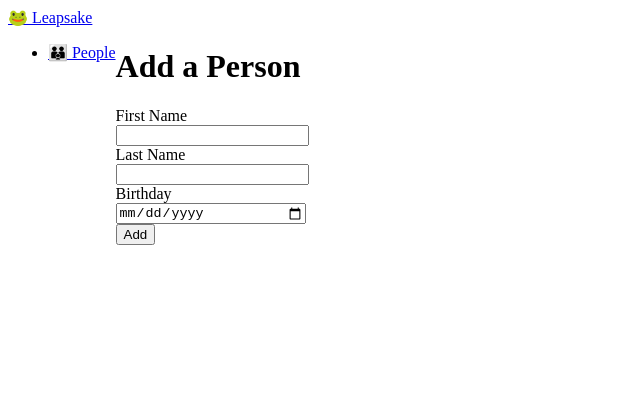
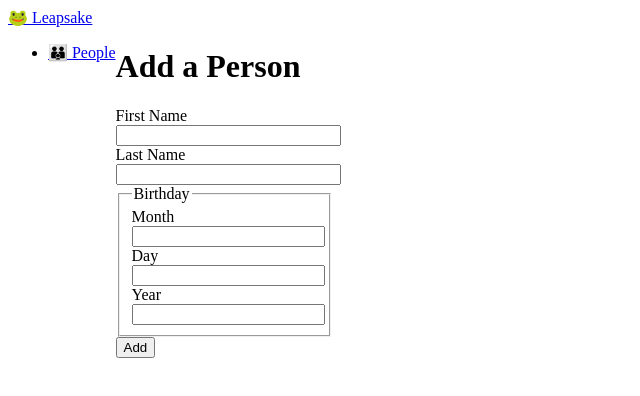
Before and after one commit to leapsake/leapsake, a Next.js app in the folder apps/client-web/: page /people/new in a window 1280 px wide. Shown: the top 396 px of the page, without its empty margins (0-640 px from the left). Built offline with nearby package versions, Linux system fonts and the light colour scheme.

Commit message:
Begin updating DateInput to allow for partial dates

```diff
--- a/apps/client-web/src/components/DateInput/DateInput.tsx
+++ b/apps/client-web/src/components/DateInput/DateInput.tsx
@@ -6,13 +6,33 @@ export default function DateInput({
 	name = 'date',
 	value,
 }) {
+	const dateValue = value || defaultValue || '';
+	const [year, month, day] = dateValue.split('-');
+
 	return (
-		<BaseInput
-			defaultValue={defaultValue}
-			label={label}
-			name={name}
-			type="date"
-			value={value}
-		/>
+		<fieldset name={name}>
+			<legend>{label}</legend>
+
+			<BaseInput
+				defaultValue={month}
+				label="Month"
+				name="month"
+				type="text"
+			/>
+
+			<BaseInput
+				defaultValue={day}
+				label="Day"
+				name="day"
+				type="text"
+			/>
+
+			<BaseInput
+				defaultValue={year}
+				label="Year"
+				name="year"
+				type="text"
+			/>
+		</fieldset>
 	)
 }
```
